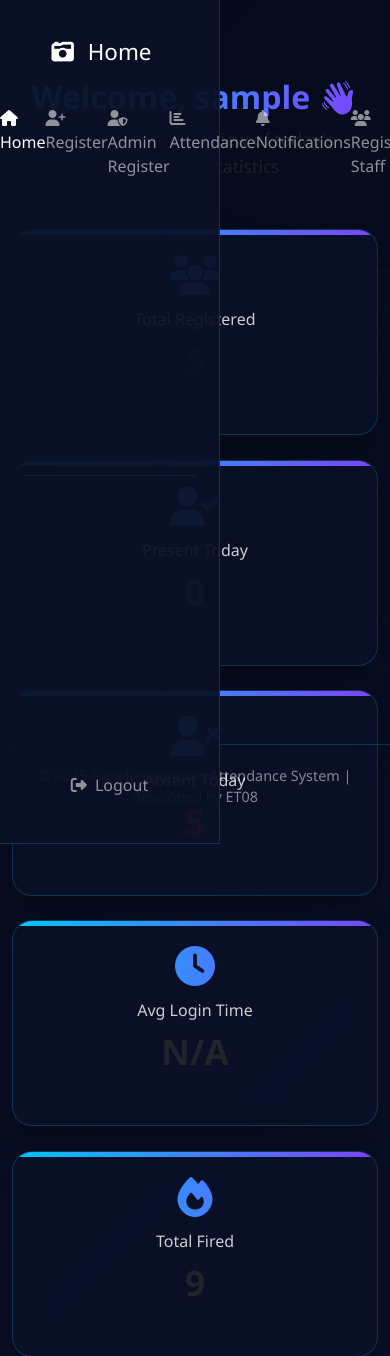
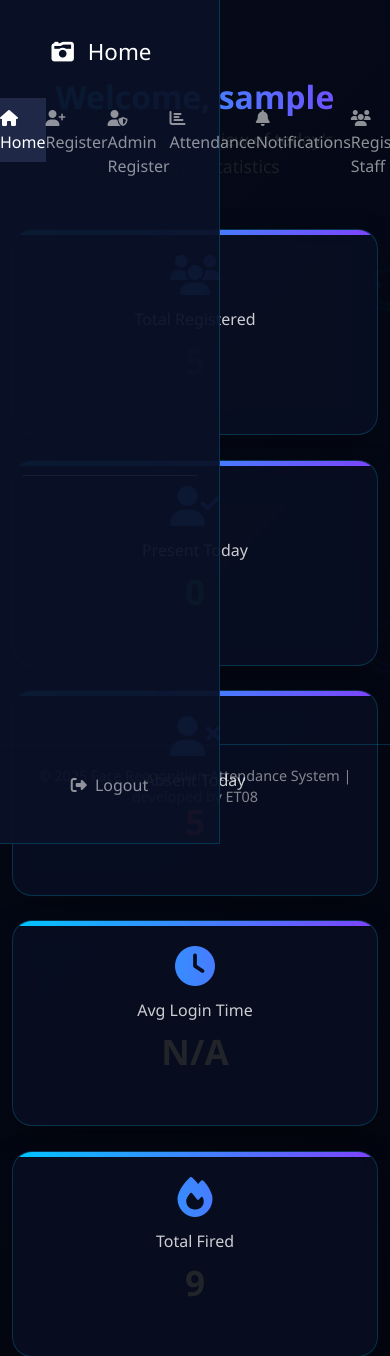
Before and after one commit to face-recognition-attendance-system1/class_attendance_system, a Flask app: page /home in a window 390 px wide. Shown: the top 1356 px of the page. Run offline with Flask 3, Linux system fonts and the light colour scheme; the visitor is signed in with stand-in values (Sample User, id 1).

Commit message:
final edit

```diff
--- a/templates/home.html
+++ b/templates/home.html
@@ -23,7 +23,7 @@
       --warning: #ffbd2e;
       --info: #2ef0ff;
       --light: #f0f8ff;
-      --dark: #0a1128;
+      --dark: #03050c;
       --darker: #050a1a;
     }
 
@@ -118,6 +118,13 @@
       padding-top: 10px;
       border-right: none;
       border-bottom: 1px solid rgba(0,198,255,0.2);
+      transition-duration: 0.3ms;
+    }
+    nav-link:hover{
+      background-color: #212b49f2;
+    }
+    nav-link.active{
+      background-color: #212b49f2 ;
     }
     .main-container {
       margin-left: 0;
@@ -131,6 +138,8 @@
     .nav-item {
       margin-bottom: 0 !important;
     }
+
+
   }
 
     /* Logout Button */
@@ -187,7 +196,7 @@
     }
 
     .dashboard-header p {
-      color: rgba(255, 255, 255, 0.7);
+      color:  var(--light);
       font-size: 1.1rem;
     }
 
@@ -350,7 +359,7 @@
   <!-- Navbar -->
 <!-- ...replace the <nav> block with the following... -->
 <nav class="navbar navbar-dark"
-     style="height:100vh; width:220px; position:fixed; top:0; left:0; z-index:100; border-radius:0; border-right:1px solid rgba(0,198,255,0.2); background:rgba(10,17,40,0.95); display:flex; flex-direction:column; align-items:center; padding-top:30px; justify-content:space-between;">
+     style="height:100vh; width:220px; position:fixed; top:0; left:0; z-index:100; border-radius:0; border-right:1px solid rgba(0,198,255,0.2); background:#0a1128f2; display:flex; flex-direction:column; align-items:center; padding-top:30px; justify-content:space-between;">
   <div style="width:100%; display:flex; flex-direction:column; align-items:center;">
     <a class="navbar-brand mb-4" href="#" style="font-size:1.4rem; text-align: left;">
       <i class="fas fa-camera-retro me-2"></i>
@@ -358,7 +367,7 @@
     </a>
     <ul class="navbar-nav w-100" style="flex-direction:column; margin-top:0;">
       <li class="nav-item mb-2">
-        <a class="nav-link active" href="#"><i class="fas fa-home me-1"></i> Home</a>
+        <a class="nav-link active" href="#" style="background-color: #212b49f2 ;"><i class="fas fa-home me-1"></i> Home</a>
       </li>
       <li class="nav-item mb-2">
         <a class="nav-link" href="{{ url_for('register_page') }}"><i class="fas fa-user-plus me-1"></i> Register</a>
@@ -390,8 +399,8 @@
   <!-- Dashboard -->
   <div class="container mt-5">
     <div class="dashboard-header" data-aos="fade-down">
-      <h2>Welcome, {{ session.get('admin', 'Admin') }} 👋</h2>
-      <p class="text-muted">Here's a quick overview of today's attendance statistics</p>
+      <h2>Welcome, {{ session.get('admin', 'Admin') }}</h2>
+      <p class="text-muted" style="color:var(--light);">Here's a quick overview of today's attendance statistics</p>
     </div>
 
     <!-- Stats Cards -->
--- a/templates/login.html
+++ b/templates/login.html
@@ -536,7 +536,7 @@
       grid.appendChild(cell);
     }
   }
-}
+  }
 // ...existing code...
 
     // Initialize grid on page load
```
